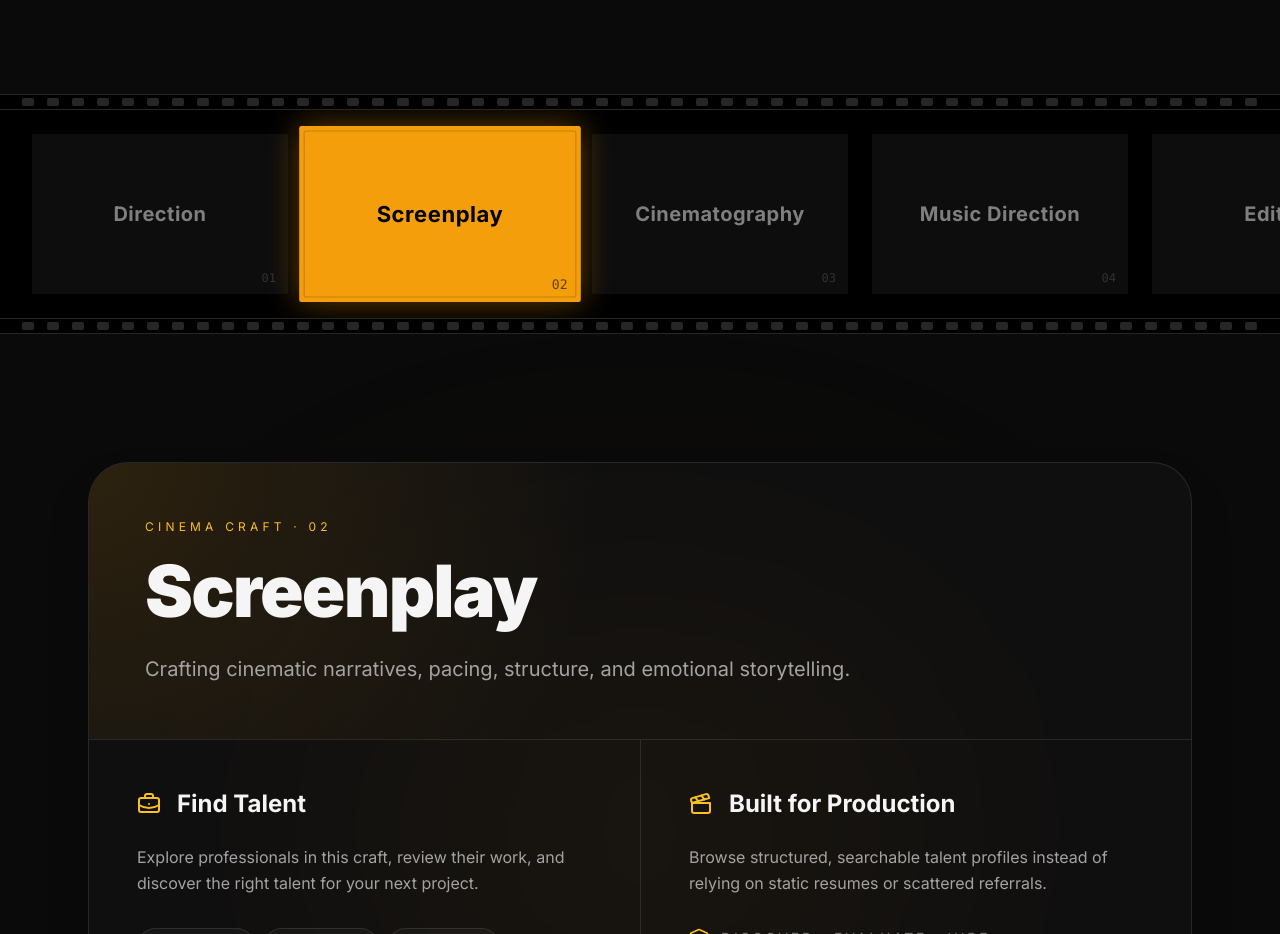
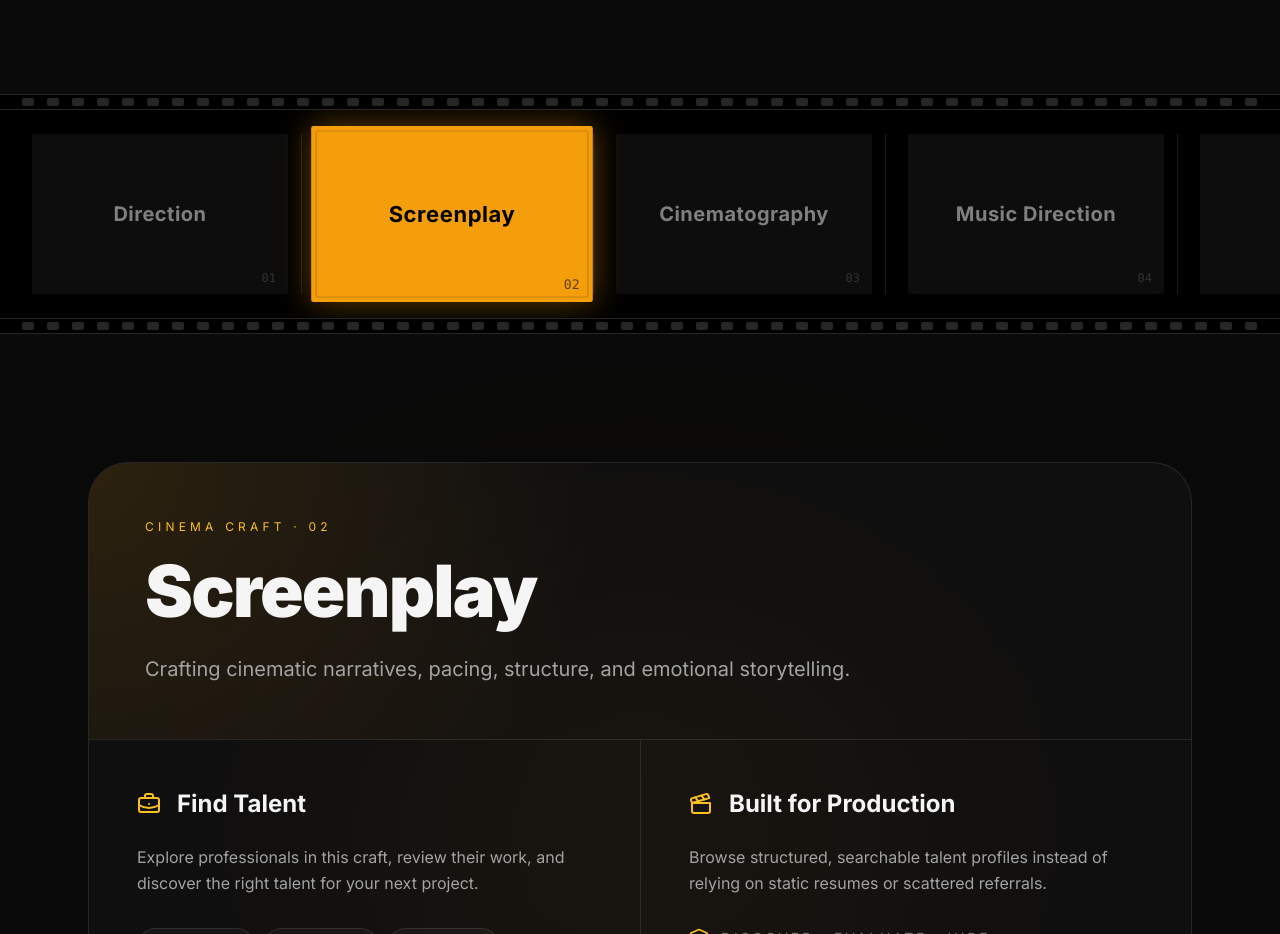
Before and after one commit to abhinavreddy2684-droid/PR.Pre.Pro.Post, a React (Vite) app in the folder 24-crafts/: page / in a window 1280 px wide. Shown: the part 1380-2314 px from the top of the page. Built offline with nearby package versions, Linux system fonts and the light colour scheme.

Commit message:
Restore craft separators in CinemaReel

```diff
--- a/24-crafts/src/sections/CinemaReel.jsx
+++ b/24-crafts/src/sections/CinemaReel.jsx
@@ -75,7 +75,9 @@ export default function CinemaReel() {
 
         <div className="relative w-full bg-black py-6 overflow-x-auto whitespace-nowrap scrollbar-hide flex items-center px-8 space-x-6 snap-x snap-mandatory">
           {crafts.map((craft) => (
-            <div key={craft.id} className="relative shrink-0 snap-center">
+            <div key={craft.id} className="relative shrink-0 snap-center lg:pr-3">
+              {/* Craft separators stay on desktop; the unwanted brown outer rails remain removed. */}
+              <span className="pointer-events-none absolute -right-0.5 top-0 bottom-0 hidden lg:block w-px bg-white/10" />
               <CinemaReelCraftButton
                 craftId={craft.id}
                 active={activeCraft.id === craft.id}
```
